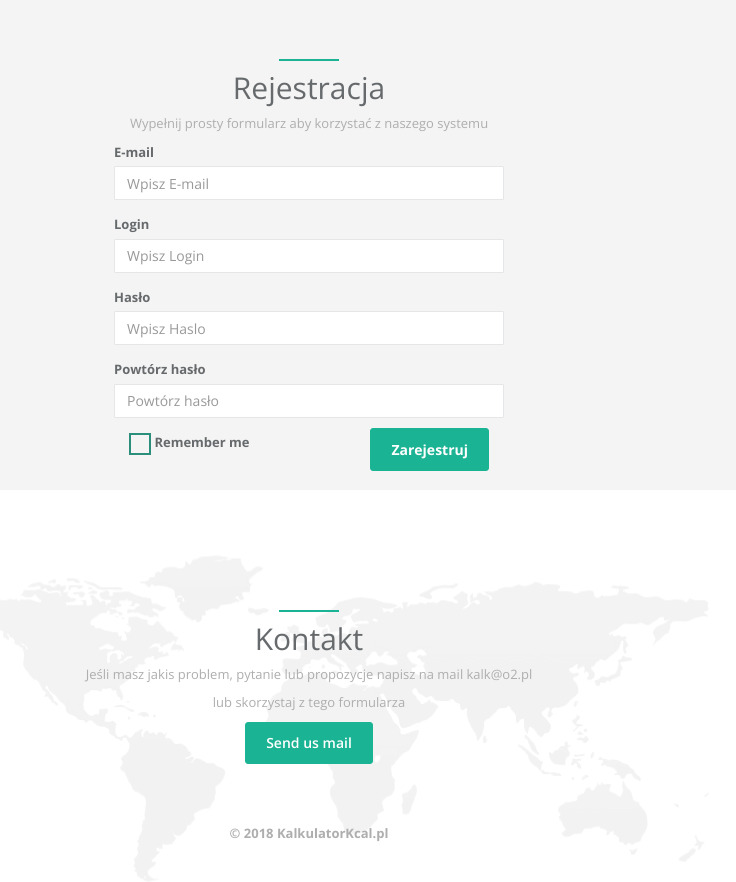
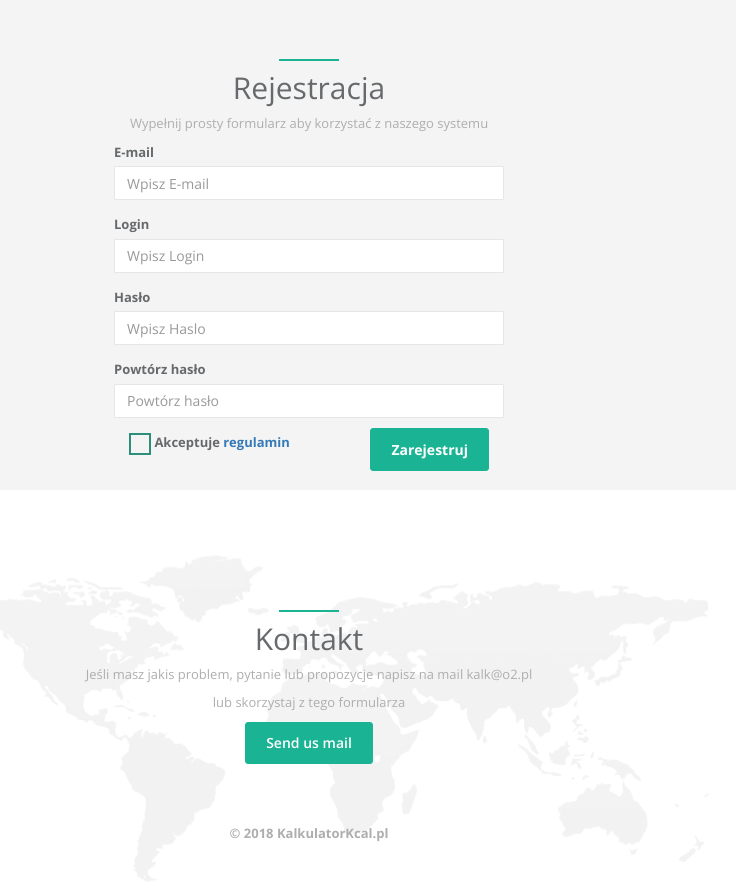
Before and after one commit to mylek/kalkulatorkcl, a Symfony app: template src/FrontBundle/Resources/views/Default/index.html.twig in a window 1280 px wide. Shown: the part 979-1861 px from the top of the page, without its empty margins (331-1067 px from the left). Run offline with Twig, Linux system fonts and the light colour scheme; the template is opened without the code that fills it, so the values that code supplies are empty; some libraries are stand-ins or nearby versions.

Commit message:
poprawka

```diff
--- a/src/FrontBundle/Resources/views/Default/index.html.twig
+++ b/src/FrontBundle/Resources/views/Default/index.html.twig
@@ -120,7 +120,7 @@
                             <div class="icheckbox_square-green hover">
                                 <input type="checkbox" class="i-checks" style="position: absolute;opacity: 0;">
                             </div>
-                            Remember me
+                            Akceptuje <a href="#">regulamin</a>
                         </label>
                     </div>
 
```
